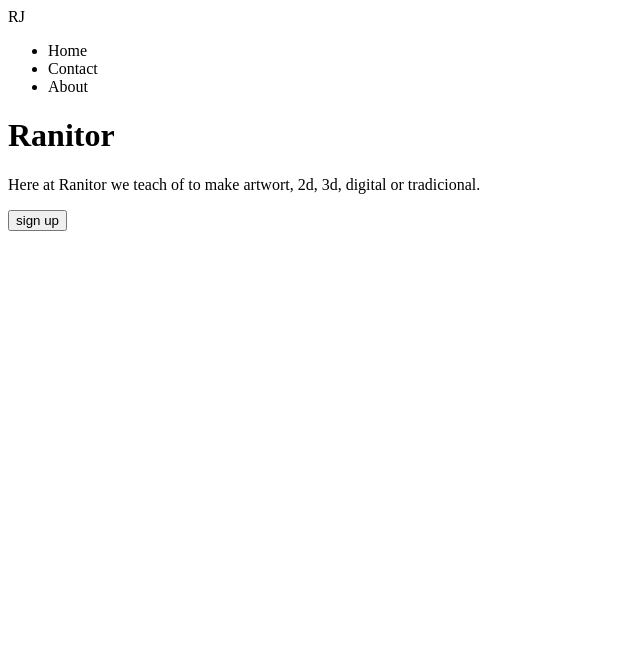
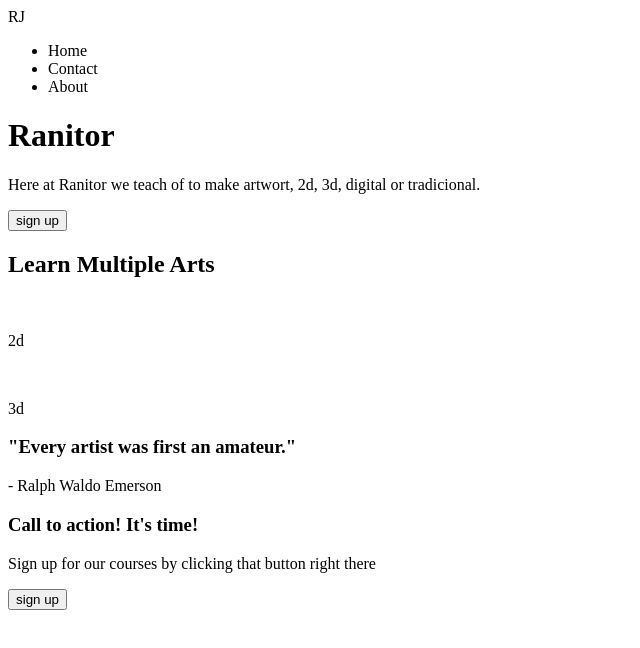
Before and after one commit to Ranitor/landing-page, a plain HTML site: page index.html in a window 1280 px wide. Shown: the whole page, without its empty margins (0-640 px from the left). Drawn offline with Linux system fonts and the light colour scheme.

Commit message:
add two sections

```diff
--- a/index.html
+++ b/index.html
@@ -20,12 +20,38 @@
     </nav>
 
     <header>
-        <h1>Ranitor</h1>
-        <p>Here at Ranitor we teach of to make artwort, 2d, 3d, digital or tradicional.</p>
-        <button>sign up</button>
-        <img src="" alt="">
+        <div>
+            <h1>Ranitor</h1>
+            <p>Here at Ranitor we teach of to make artwort, 2d, 3d, digital or tradicional.</p>
+            <button>sign up</button>
+            <img src="" alt="">
+        </div>
     </header>
 
+    <section>
+        <div></div>
+            <h2>Learn Multiple Arts</h2>
+            <img src="" alt="">
+            <p>2d</p>
+            <img src="" alt="">
+            <p>3d</p>
+        </div>
+    </section>
+
+    <section>
+        <div>
+            <h3>"Every artist was first an amateur."</h3>
+            <p>- Ralph Waldo Emerson</p>
+        </div>
+    </section>
+
+    <section>
+        <div>
+            <h3>Call to action! It's time!</h3>
+            <p>Sign up for our courses by clicking that button right there</p>
+            <button>sign up</button>
+        </div>
+    </section>
 
 </body>
 </html>
```
